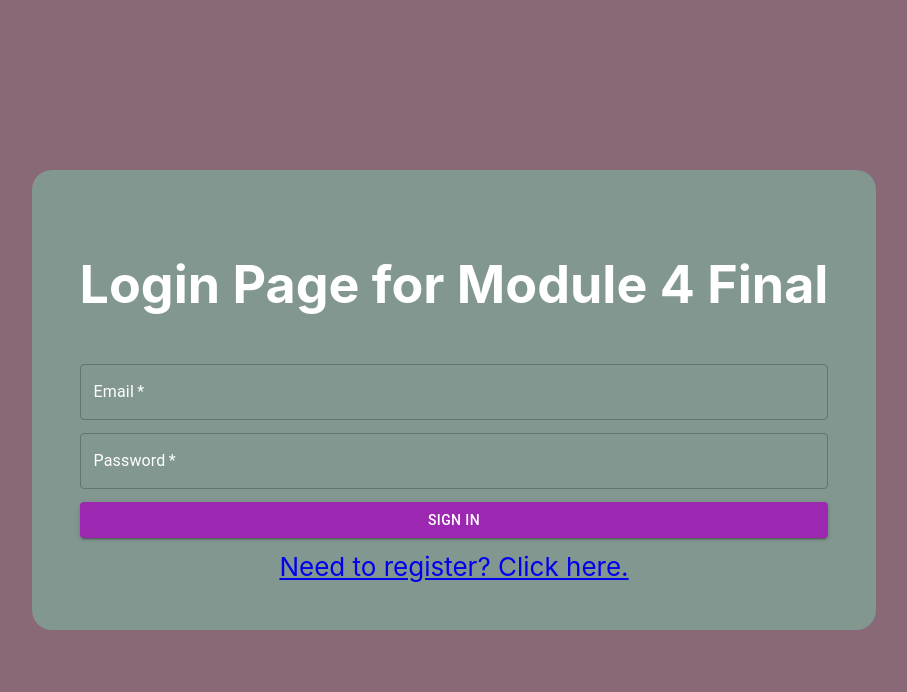
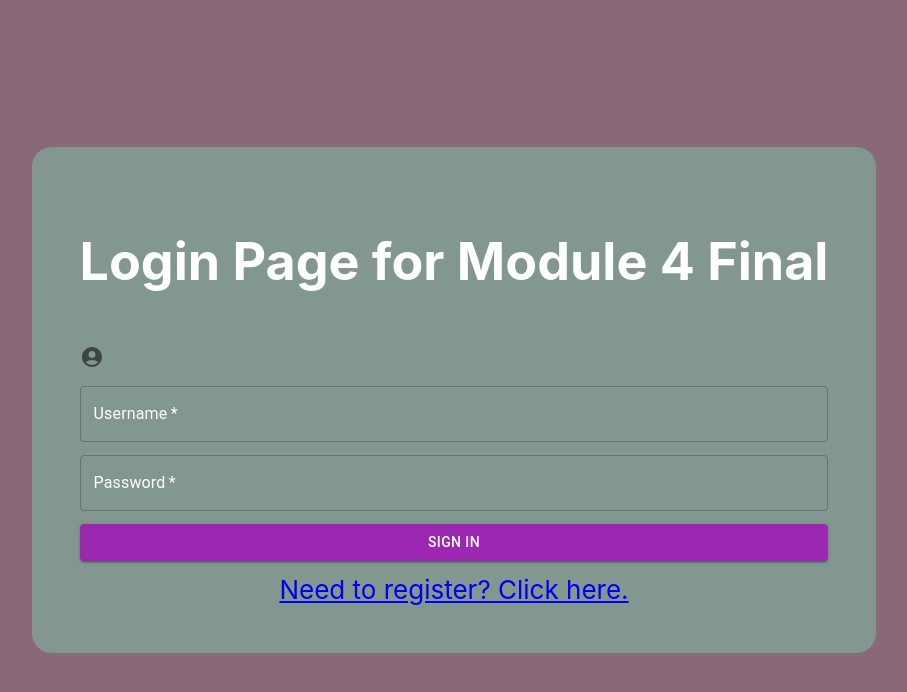
Before and after one commit to AlissonRoss/module4-blog-client, a React (Create React App) app: page / in a window 1280 px wide. Shown: the top 692 px of the page, without its empty margins (186-1093 px from the left). Built offline with nearby package versions, Linux system fonts and the light colour scheme.

Commit message:
added removejwt to logout

```diff
--- a/src/api-services/UserService.js
+++ b/src/api-services/UserService.js
@@ -23,7 +23,7 @@ export const getUser = () => {
   console.log('getUser', userString);
 
   if (userString) {
-    return JSON.parse(userString);
+    return userString;
   } else {
     return {};
   }
--- a/src/pages/Blog.js
+++ b/src/pages/Blog.js
@@ -1,7 +1,7 @@
 import { Button, TextField } from "@mui/material";
 import { Link } from 'react-router-dom';
 import { getUser } from "../api-services/UserService";
-
+import { removeJwt } from "../api-services/JwtService";
 export default function Blog() {
   // Call the getUser function to retrieve user information
   const user = getUser();
@@ -11,7 +11,7 @@ export default function Blog() {
 
   return (
     <div className="Blog">
-      <Button variant="contained" color="secondary" component={Link} to='/'>Logout</Button>
+      <Button variant="contained" color="secondary" component={Link} to='/' onClick={removeJwt}>Logout</Button>
       <h4>{username}</h4> {/* Display username or 'Guest' if no user */}
       <h1> Blog Post </h1>
       <div className="Blog-container">
--- a/src/pages/Login.js
+++ b/src/pages/Login.js
@@ -3,6 +3,7 @@ import { useNavigate } from 'react-router-dom';
 import { LogIn } from '../api-services/AuthService';
 import { useState } from "react";
 import { setUser } from '../api-services/UserService';
+import AccountCircle from "@mui/icons-material/AccountCircle";
 
 export default function Login() {
   const [username, setUsername] = useState('');
@@ -13,7 +14,7 @@ export default function Login() {
   const handleLogin = async () => {
     try {
       // Call the LogIn function with the username and password
-      const { accessToken, refreshToken } = await LogIn({ username, password });
+      const { accessToken } = await LogIn({ username, password });
 
       // Handle successful login (store tokens, redirect, etc.)
       if (accessToken) {
@@ -37,11 +38,12 @@ export default function Login() {
     <div className="Login">
       <div className="Login-container">
         <h1>Login Page for Module 4 Final</h1>
+        <AccountCircle sx={{ color: 'action.active', mr: 1, my: 0.5 }} />
         <TextField
           color="secondary"
           required
           id="filled-email-input"
-          label="Email"
+          label="Username"
           onChange={(e) => setUsername(e.target.value)}
         />
         <TextField
--- a/src/pages/Register.js
+++ b/src/pages/Register.js
@@ -1,7 +1,6 @@
 import { register } from "../api-services/AuthService";
 import { useState } from "react";
 import { Button, TextField } from "@mui/material";
-import AccountCircle from "@mui/icons-material/AccountCircle";
 import { useNavigate } from "react-router-dom";
 
 export default function Register() {
@@ -25,7 +24,6 @@ export default function Register() {
     <div className="Login">
       <div className="Login-container">
         <h1>Register Page for Module 4 Final</h1>
-        <AccountCircle sx={{ color: 'action.active', mr: 1, my: 0.5 }} />
         <TextField
           color="secondary"
           required
```
